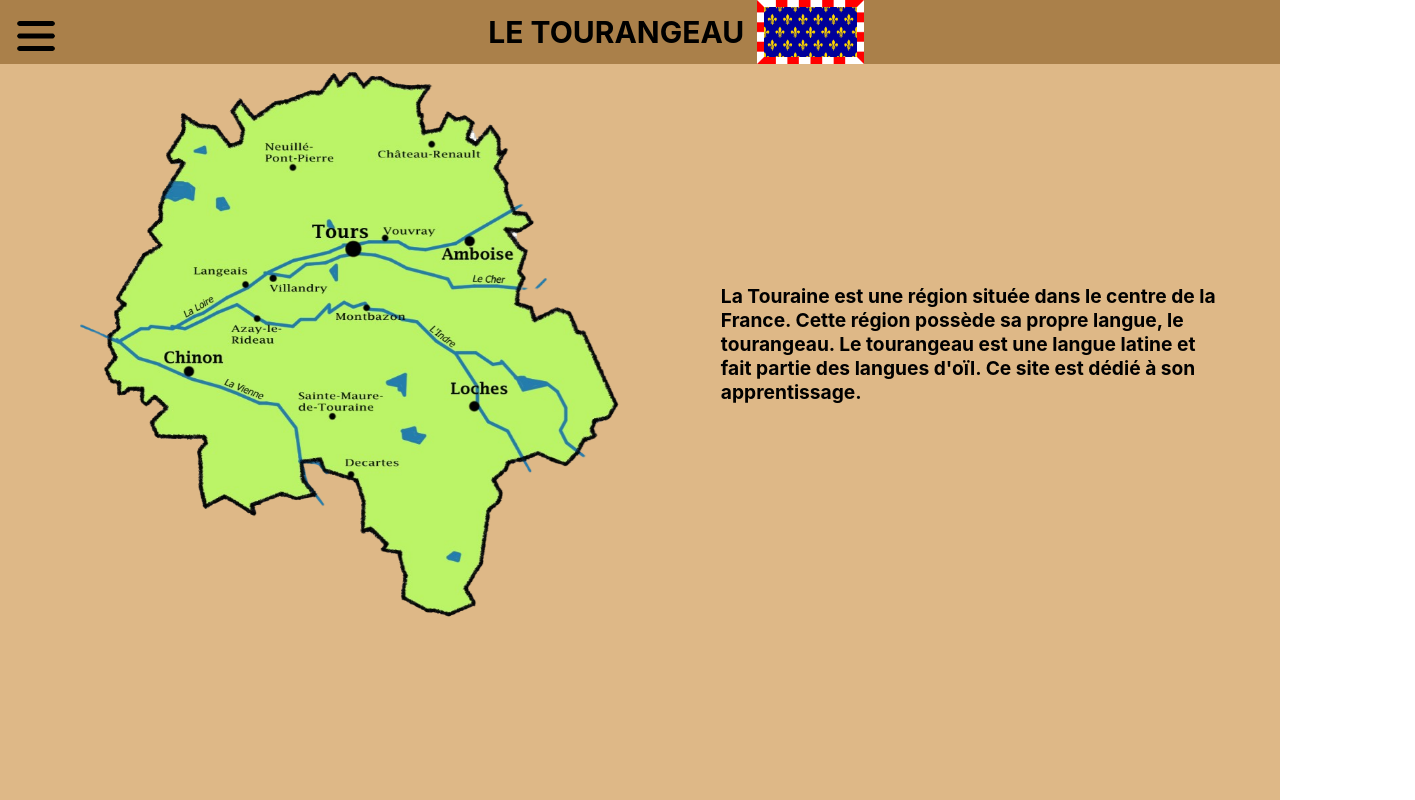
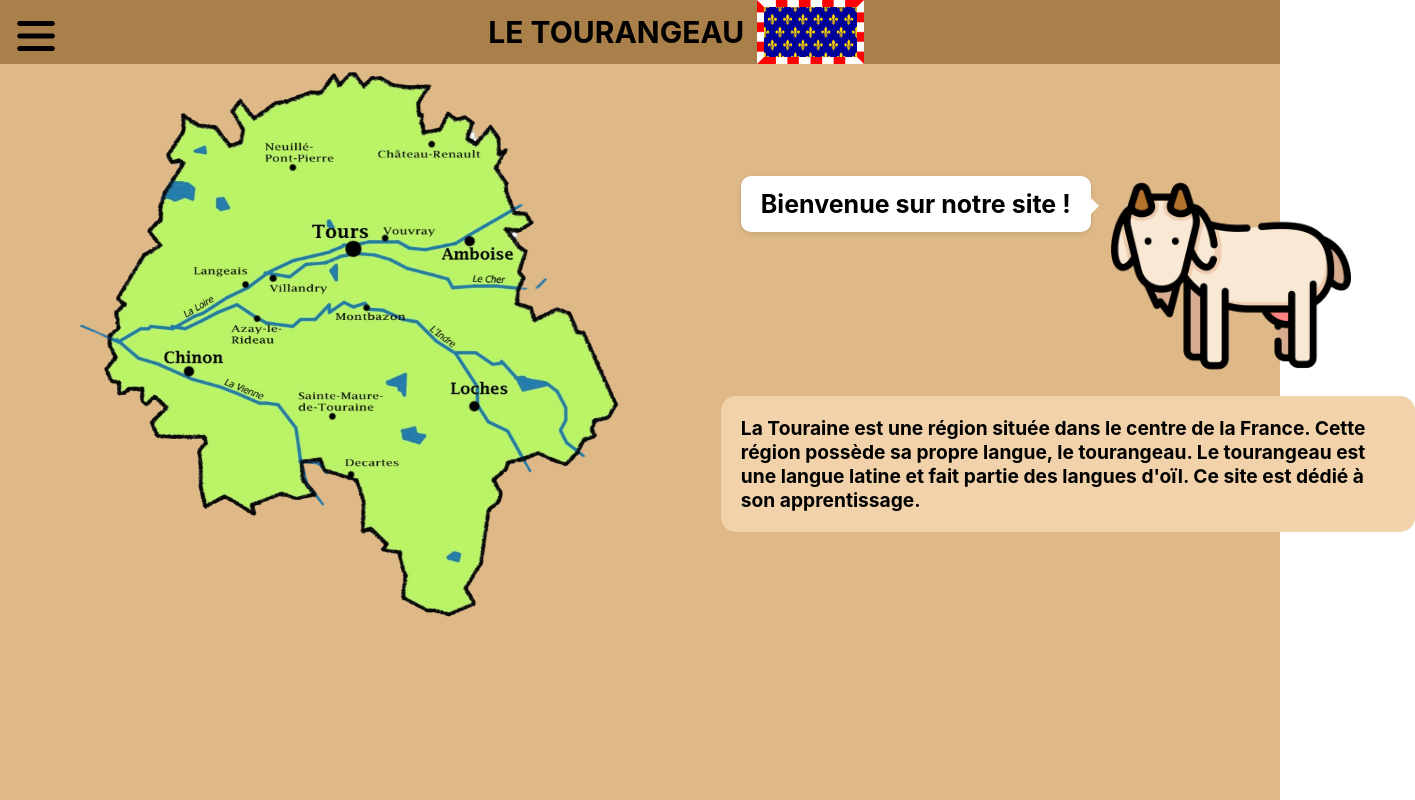
Before and after one commit to ElMala37/tourangeau, a React (Create React App) app: page / in a window 1280 px wide. Shown: the top 800 px of the page, 1415 px wide, since content can reach past the window. Built offline with nearby package versions, Linux system fonts and the light colour scheme.

Commit message:
Presentation

```diff
--- a/src/composants/Presentation.js
+++ b/src/composants/Presentation.js
@@ -43,7 +43,9 @@ const Presentation = () => {
             alt="CarteTouraine1"
             style={{
               transform: ouvert
-                ? `perspective(1000px) rotateX(${tiltX * 2}deg) rotateY(${tiltY * 2}deg)`
+                ? `perspective(1000px) rotateX(${tiltX * 2}deg) rotateY(${
+                    tiltY * 2
+                  }deg)`
                 : "none",
               transition: "transform 0.5s ease",
             }}
@@ -51,12 +53,24 @@ const Presentation = () => {
           />
         </div>
         <div className="EspaceTexteIntroduction">
+          <div className="Chevre">
+            <div className="BulleQuestion">
+              <p className="QuestionBulle">Bienvenue sur notre site !</p>
+            </div>
+            <img
+              src="/images/chevre.png"
+              alt="mascotteChevre"
+              className="LogoPresentation"
+            />
+          </div>
+          <div className="FondTexteIntroduction">
           <p className="TexteIntroduction">
-            La Touraine est une région située dans le centre de la France. Cette
-            région possède sa propre langue, le tourangeau. Le tourangeau est
-            une langue latine et fait partie des langues d'oïl. Ce site est
-            dédié à son apprentissage.
+            La Touraine est une région située dans le centre de la France.
+            Cette région possède sa propre langue, le tourangeau.
+            Le tourangeau est une langue latine et fait partie des langues
+            d'oïl. Ce site est dédié à son apprentissage.
           </p>
+          </div>
         </div>
       </div>
     </div>
--- a/src/styles/Accueil.css
+++ b/src/styles/Accueil.css
@@ -59,10 +59,6 @@
 
   @media only screen and (max-width: 600px) {
     /* Styles spécifiques pour les téléphones ici */
-    .Fond{
-      background-color: #DEB887;
-      height: 200vh;
-    }
 
     .EnTete{
       background-color: #aa804a;
--- a/src/styles/Exercices.css
+++ b/src/styles/Exercices.css
@@ -1,6 +1,7 @@
 .Fond{
     background-color: #DEB887;
-    height: 200vh;
+    min-height: 100vh;
+    max-height: max-content;
   }
 
 .Contenu{
--- a/src/styles/Exercices/Prononciation.css
+++ b/src/styles/Exercices/Prononciation.css
@@ -1,6 +1,7 @@
 .Fond{
     background-color: #DEB887;
-    height: 200vh;
+    min-height: 100vh;
+    max-height: max-content;
   }
 
 .ContenuPrononciation{
--- a/src/styles/Presentation.css
+++ b/src/styles/Presentation.css
@@ -1,6 +1,7 @@
 .Fond{
     background-color: #DEB887;
-    height: 200vh;
+    min-height: 100vh;
+    max-height: max-content;
   }
 
 .Introduction{
@@ -28,8 +29,57 @@
 }
 
 .TexteIntroduction{
-    font-weight: bolder;
+    font-weight:bold;
     font-size: larger;
+    margin:20px;
+}
+
+.FondTexteIntroduction{
+    background-color:#f1d2aa;
+    border-radius: 15px;
+}
+
+.Chevre{
+    display:flex;
+    flex-direction: row;
+    justify-content: center;
+}
+
+.LogoPresentation{
+    height: 30vh;
+    width: auto;
+    margin-right: 5vw;
+}
+
+.BulleQuestion {
+    position: relative;
+    background-color: #ffffff;
+    border-radius: 10px;
+    box-shadow: 0 2px 5px rgba(0, 0, 0, 0.1);
+    width: max-content;
+    height: 7vh;
+    margin: 20px;
+    display: flex;
+    align-items: center;
+  }
+
+  .BulleQuestion::before {
+    content: '';
+    position: absolute;
+    top: 40%;
+    left: 100%;
+    border-width: 1vh;
+    border-style: solid;
+    border-color: transparent transparent transparent #ffffff;
+  }
+
+
+.QuestionBulle{
+    font-size: 23px;
+    margin-left:20px;
+    margin-right:20px;
+    color:black;
+    font-weight:bolder;
 }
 
 @media only screen and (max-width: 600px) {
--- a/src/styles/Vocabulaire.css
+++ b/src/styles/Vocabulaire.css
@@ -1,6 +1,7 @@
 .Fond{
     background-color: #DEB887;
-    height: 200vh;
+    min-height: 100vh;
+    max-height: max-content;
   }
 
 .Contenu{
--- a/src/styles/Vocabulaire/Famille.css
+++ b/src/styles/Vocabulaire/Famille.css
@@ -1,6 +1,7 @@
 .Fond{
     background-color: #DEB887;
-    height: 200vh;
+    min-height: 100vh;
+    max-height: max-content;
   }
 
 .ContenuTheme{
```
